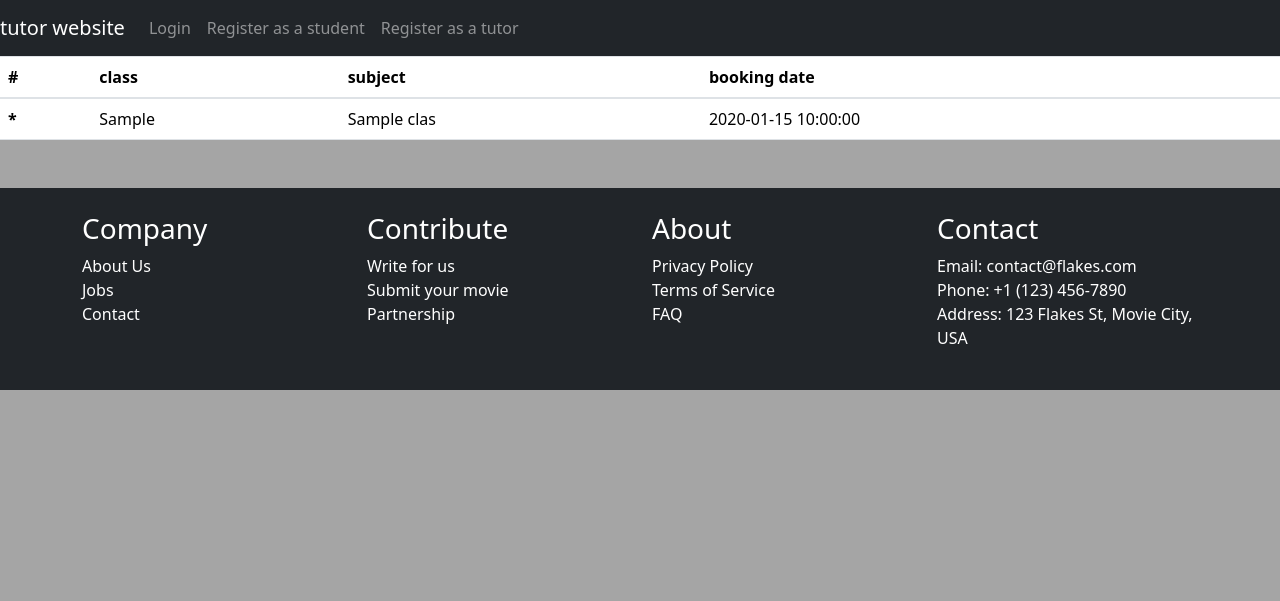
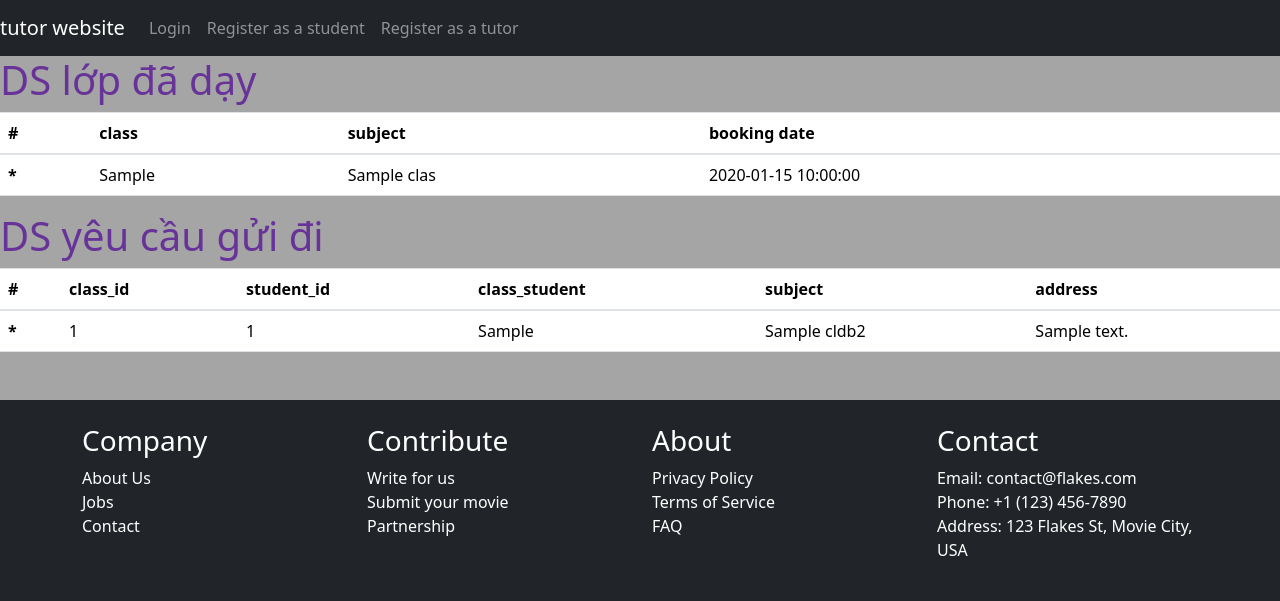
Before and after one commit to quyencanh203/Tutor-web, a Flask app: template Tutor_app/app/templates/tutor/my_class.html in a window 1280 px wide. Shown: the top 601 px of the page. Run offline with Flask 3, Linux system fonts and the light colour scheme; the template is opened without the code that fills it: most values are stand-ins (such as "Sample title", 1, 10 or a date in 2020); some libraries are stand-ins or nearby versions.

Commit message:
ds gv yeu cau

```diff
--- a/Tutor_app/app/templates/tutor/my_class.html
+++ b/Tutor_app/app/templates/tutor/my_class.html
@@ -1,6 +1,7 @@
 {% extends "base.html" %}
 
 {% block content %}
+<h1>DS lớp đã dạy</h1>
 <div>
   <table class="table">
     <thead>
@@ -23,4 +24,32 @@
     </tbody>
   </table>
 </div>
+
+<h1>DS yêu cầu gửi đi </h1>
+<div>
+  <table class="table">
+    <thead>
+      <tr>
+        <th scope="col">#</th>
+        <th scope="col">class_id</th>
+        <th scope="col">student_id</th>
+        <th scope="col">class_student</th>
+        <th scope="col">subject</th>
+        <th scope="col">address</th>
+      </tr>
+    </thead>
+    <tbody>
+    {% for cldb2 in classes_db2 %}
+      <tr>
+        <th scope="row">*</th>
+        <td>{{ cldb2.class_id }}</td>
+        <td>{{ cldb2.student_id }}</td>
+        <td>{{ cldb2.class_student }}</td>
+        <td>{{ cldb2.subject }}</td>
+        <td>{{ cldb2.address }}</td>
+      </tr>
+    {% endfor %}
+    </tbody>
+  </table>
+</div>
 {% endblock %}
```
Also changed, not shown: Tutor_app/app/Tutor.py (+40 -2 lines).
